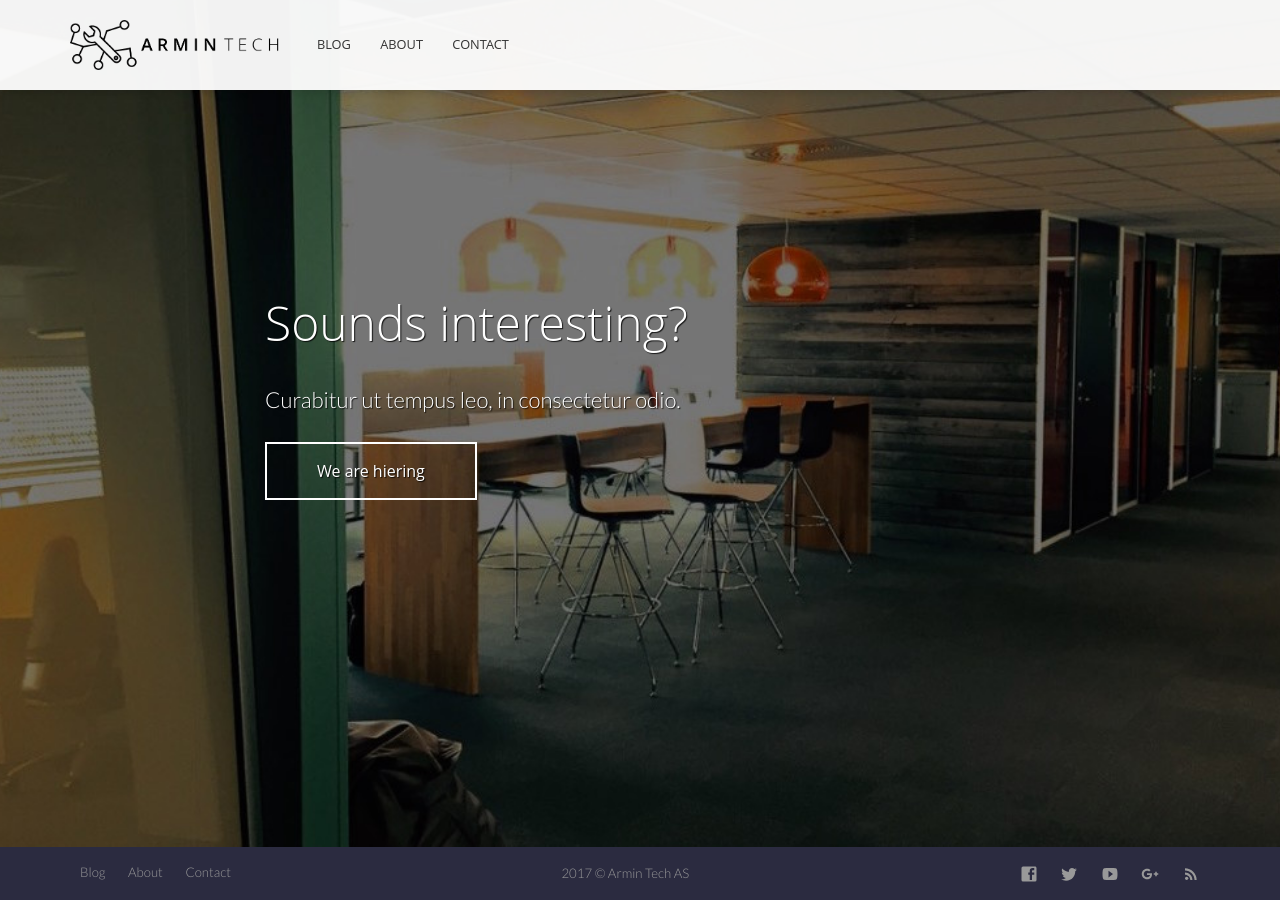
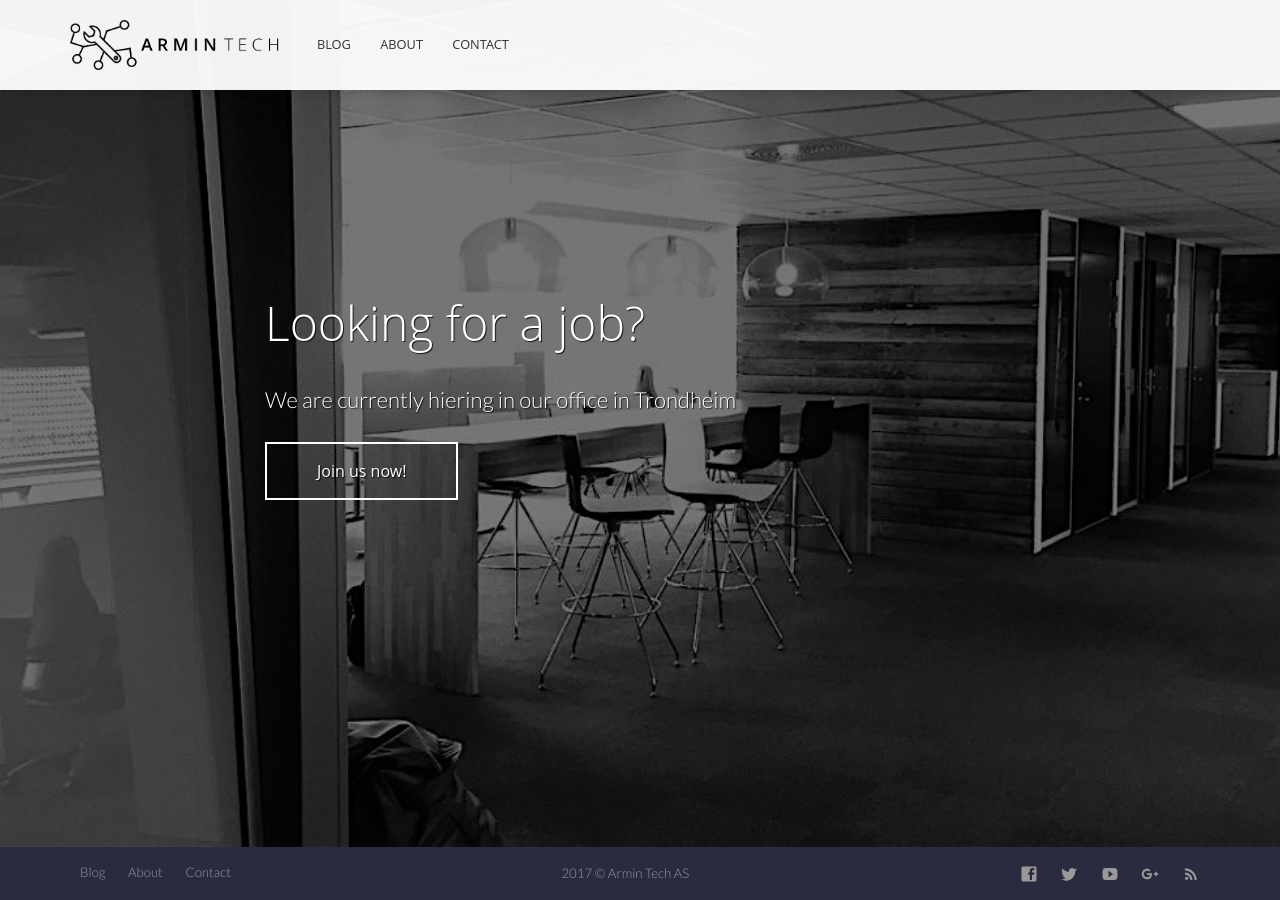
Before and after one commit to armin-tech/armin-tech, a Jekyll site: the page built from index.html, in a window 1280 px wide and 900 px high, scrolled down 3293 px. Built offline with Jekyll 4.4.1, drawn with Linux system fonts in a browser that asks for light colours; nearby versions of some CDN libraries; some of the changed text lies outside the part shown.

```diff
--- a/_config.yml
+++ b/_config.yml
@@ -13,8 +13,8 @@ logo: /siteicon.png
 description: App marketing template for Jekyll.
 author:
   name:
-  email:
-  twitter: # twitter username without the @ symbol
+  email: valdemar@korde.no
+  twitter: valdemarrolfsen
 social:
   name: Frisco Template
   links:
--- a/index.html
+++ b/index.html
@@ -25,7 +25,7 @@ problem: /images/other/maintain2.jpg
 				<p class="editable">Curabitur ut tempus leo, in consectetur odio. Praesent a volutpat metus. Sed ut purus mauris. Duis auctor congue nunc sit amet placerat. Etiam pretium magna orci, non volutpat leo placerat hendrerit. Suspendisse varius semper leo, id gravida arcu dignissim eu. Morbi scelerisque tincidunt eleifend.</p>
 			</div>
 			<div class="image">
-				<img class="editable" src="{{page.problem}}" alt="Screenshot" />
+				<img class="editable" src="{% include relative-src.html src=page.problem %}" alt="Screenshot" />
 			</div>
 		</div>
 	</section>
@@ -33,7 +33,7 @@ problem: /images/other/maintain2.jpg
 	<section class="info">
 		<div class="container flex">
 			<div class="text">
-				<h2 class="editable">Pick your interests</h2>
+				<h2 class="editable">Our solution</h2>
 				<p class="editable">The more you tell Frisco the better it gets to know you. Frisco matches you with people who share similar interests with you.</p>
 			</div>
 			<div class="image">
@@ -57,9 +57,9 @@ problem: /images/other/maintain2.jpg
 	<section class="hero" style="background-image: url({% include relative-src.html src=page.bottom_image %})">
 		<div class="inner-hero text-container">
 			<div class="hero-text-container">
-				<h2 class="editable">Sounds interesting?</h2>
-				<p class="subtext editable">Curabitur ut tempus leo, in consectetur odio.</p>
-				<div class="cta button alt"><a href="/contact/">We are hiering</a></div>
+				<h2 class="editable">Looking for a job?</h2>
+				<p class="subtext editable">We are currently hiering in our office in Trondheim</p>
+				<div class="cta button alt"><a href="/contact/">Join us now!</a></div>
 			</div>
 		</div>
 	</section>
```
Also changed, not shown: images/bg/accel.jpg, images/bg/trondheim.jpg.
